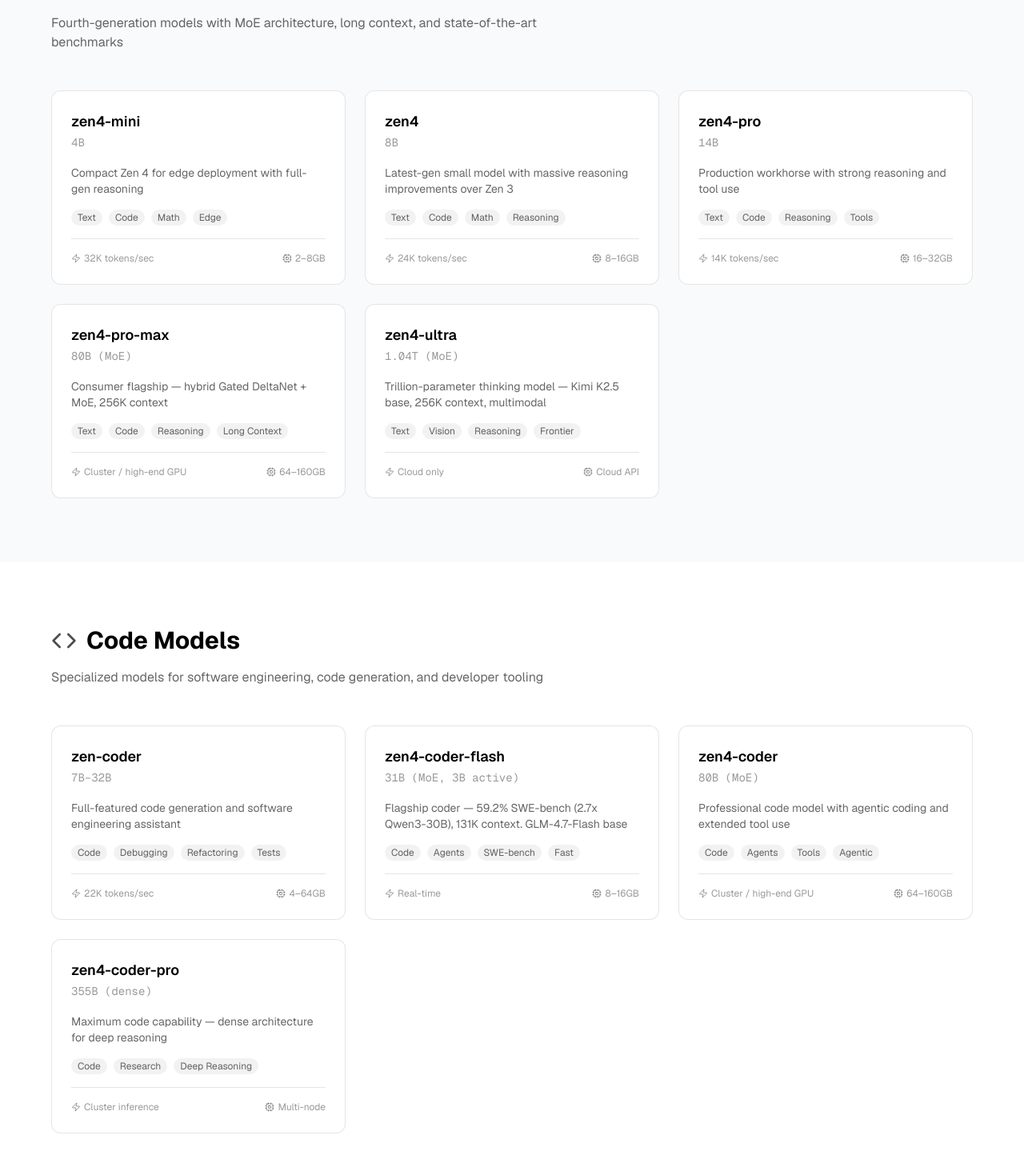
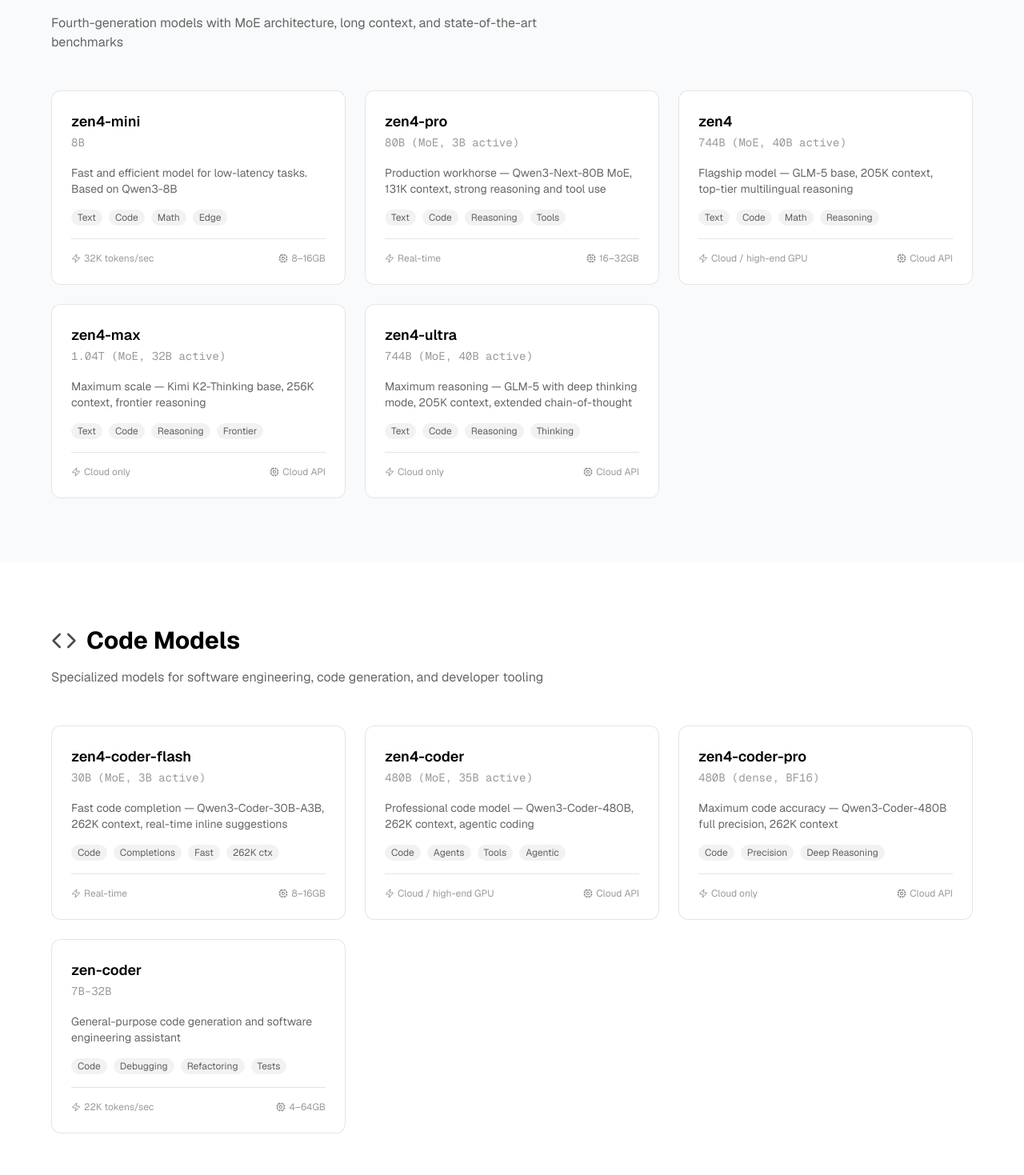
Before and after one commit to hanzoai/hanzo.industries, a React (Vite) app: page /models in a window 1280 px wide. Shown: the part 2261-3730 px from the top of the page at 80% size. Built offline with nearby package versions, Linux system fonts and the light colour scheme.

Commit message:
feat: update AI models page

```diff
--- a/src/pages/AIModels.tsx
+++ b/src/pages/AIModels.tsx
@@ -73,10 +73,10 @@ const modelFamilies = {
       },
       {
         name: "zen-max",
-        params: "671B (MoE)",
-        description: "Frontier MoE — 14B active params, 256K context, 71.3% SWE-bench. Based on Kimi K2",
+        params: "1T+ (MoE)",
+        description: "Frontier MoE — 1.04T total, 32B active params, 256K context. Based on Kimi K2-Thinking",
         performance: "Cluster inference",
-        memory: "~370GB (INT4)",
+        memory: "Cloud API",
         capabilities: ["Text", "Code", "Math", "Reasoning", "Agents"],
         href: "https://huggingface.co/zenlm/zen-max",
       },
@@ -98,47 +98,47 @@ const modelFamilies = {
     models: [
       {
         name: "zen4-mini",
-        params: "4B",
-        description: "Compact Zen 4 for edge deployment with full-gen reasoning",
+        params: "8B",
+        description: "Fast and efficient model for low-latency tasks. Based on Qwen3-8B",
         performance: "32K tokens/sec",
-        memory: "2–8GB",
+        memory: "8–16GB",
         capabilities: ["Text", "Code", "Math", "Edge"],
         href: "https://huggingface.co/zenlm/zen4-mini",
       },
       {
-        name: "zen4",
-        params: "8B",
-        description: "Latest-gen small model with massive reasoning improvements over Zen 3",
-        performance: "24K tokens/sec",
-        memory: "8–16GB",
-        capabilities: ["Text", "Code", "Math", "Reasoning"],
-        href: "https://huggingface.co/zenlm/zen4-8b",
-      },
-      {
         name: "zen4-pro",
-        params: "14B",
-        description: "Production workhorse with strong reasoning and tool use",
-        performance: "14K tokens/sec",
+        params: "80B (MoE, 3B active)",
+        description: "Production workhorse — Qwen3-Next-80B MoE, 131K context, strong reasoning and tool use",
+        performance: "Real-time",
         memory: "16–32GB",
         capabilities: ["Text", "Code", "Reasoning", "Tools"],
         href: "https://huggingface.co/zenlm/zen4-pro",
       },
       {
-        name: "zen4-pro-max",
-        params: "80B (MoE)",
-        description: "Consumer flagship — hybrid Gated DeltaNet + MoE, 256K context",
-        performance: "Cluster / high-end GPU",
-        memory: "64–160GB",
-        capabilities: ["Text", "Code", "Reasoning", "Long Context"],
-        href: "https://huggingface.co/zenlm/zen4-pro-max",
+        name: "zen4",
+        params: "744B (MoE, 40B active)",
+        description: "Flagship model — GLM-5 base, 205K context, top-tier multilingual reasoning",
+        performance: "Cloud / high-end GPU",
+        memory: "Cloud API",
+        capabilities: ["Text", "Code", "Math", "Reasoning"],
+        href: "https://huggingface.co/zenlm/zen4",
+      },
+      {
+        name: "zen4-max",
+        params: "1.04T (MoE, 32B active)",
+        description: "Maximum scale — Kimi K2-Thinking base, 256K context, frontier reasoning",
+        performance: "Cloud only",
+        memory: "Cloud API",
+        capabilities: ["Text", "Code", "Reasoning", "Frontier"],
+        href: "https://huggingface.co/zenlm/zen4-max",
       },
       {
         name: "zen4-ultra",
-        params: "1.04T (MoE)",
-        description: "Trillion-parameter thinking model — Kimi K2.5 base, 256K context, multimodal",
+        params: "744B (MoE, 40B active)",
+        description: "Maximum reasoning — GLM-5 with deep thinking mode, 205K context, extended chain-of-thought",
         performance: "Cloud only",
         memory: "Cloud API",
-        capabilities: ["Text", "Vision", "Reasoning", "Frontier"],
+        capabilities: ["Text", "Code", "Reasoning", "Thinking"],
         href: "https://huggingface.co/zenlm/zen4-ultra",
       },
     ],
@@ -149,40 +149,40 @@ const modelFamilies = {
     description: "Specialized models for software engineering, code generation, and developer tooling",
     models: [
       {
-        name: "zen-coder",
-        params: "7B–32B",
-        description: "Full-featured code generation and software engineering assistant",
-        performance: "22K tokens/sec",
-        memory: "4–64GB",
-        capabilities: ["Code", "Debugging", "Refactoring", "Tests"],
-        href: "https://huggingface.co/zenlm/zen-coder-7b",
-      },
-      {
         name: "zen4-coder-flash",
-        params: "31B (MoE, 3B active)",
-        description: "Flagship coder — 59.2% SWE-bench (2.7x Qwen3-30B), 131K context. GLM-4.7-Flash base",
+        params: "30B (MoE, 3B active)",
+        description: "Fast code completion — Qwen3-Coder-30B-A3B, 262K context, real-time inline suggestions",
         performance: "Real-time",
         memory: "8–16GB",
-        capabilities: ["Code", "Agents", "SWE-bench", "Fast"],
-        href: "https://huggingface.co/zenlm/zen-coder-flash",
+        capabilities: ["Code", "Completions", "Fast", "262K ctx"],
+        href: "https://huggingface.co/zenlm/zen4-coder-flash",
       },
       {
         name: "zen4-coder",
-        params: "80B (MoE)",
-        description: "Professional code model with agentic coding and extended tool use",
-        performance: "Cluster / high-end GPU",
-        memory: "64–160GB",
+        params: "480B (MoE, 35B active)",
+        description: "Professional code model — Qwen3-Coder-480B, 262K context, agentic coding",
+        performance: "Cloud / high-end GPU",
+        memory: "Cloud API",
         capabilities: ["Code", "Agents", "Tools", "Agentic"],
         href: "https://huggingface.co/zenlm/zen4-coder",
       },
       {
         name: "zen4-coder-pro",
-        params: "355B (dense)",
-        description: "Maximum code capability — dense architecture for deep reasoning",
-        performance: "Cluster inference",
-        memory: "Multi-node",
-        capabilities: ["Code", "Research", "Deep Reasoning"],
+        params: "480B (dense, BF16)",
+        description: "Maximum code accuracy — Qwen3-Coder-480B full precision, 262K context",
+        performance: "Cloud only",
+        memory: "Cloud API",
+        capabilities: ["Code", "Precision", "Deep Reasoning"],
         href: "https://huggingface.co/zenlm/zen4-coder-pro",
+      },
+      {
+        name: "zen-coder",
+        params: "7B–32B",
+        description: "General-purpose code generation and software engineering assistant",
+        performance: "22K tokens/sec",
+        memory: "4–64GB",
+        capabilities: ["Code", "Debugging", "Refactoring", "Tests"],
+        href: "https://huggingface.co/zenlm/zen-coder-7b",
       },
     ],
   },
@@ -481,6 +481,8 @@ const capabilitiesMatrix = [
   { model: "zen-eco", text: true, image: false, video: false, audio: false, threeD: false, code: true, agents: false },
   { model: "zen4", text: true, image: false, video: false, audio: false, threeD: false, code: true, agents: true },
   { model: "zen4-max", text: true, image: false, video: false, audio: false, threeD: false, code: true, agents: true },
+  { model: "zen4-ultra", text: true, image: false, video: false, audio: false, threeD: false, code: true, agents: true },
+  { model: "zen4-coder", text: true, image: false, video: false, audio: false, threeD: false, code: true, agents: true },
   { model: "zen-agent", text: true, image: false, video: false, audio: false, threeD: false, code: true, agents: true },
   { model: "zen-coder", text: true, image: false, video: false, audio: false, threeD: false, code: true, agents: true },
   { model: "zen-vl", text: true, image: true, video: false, audio: false, threeD: false, code: false, agents: false },
```
Also changed, not shown: 1 other file (tests, documents, lock files or other folders).
